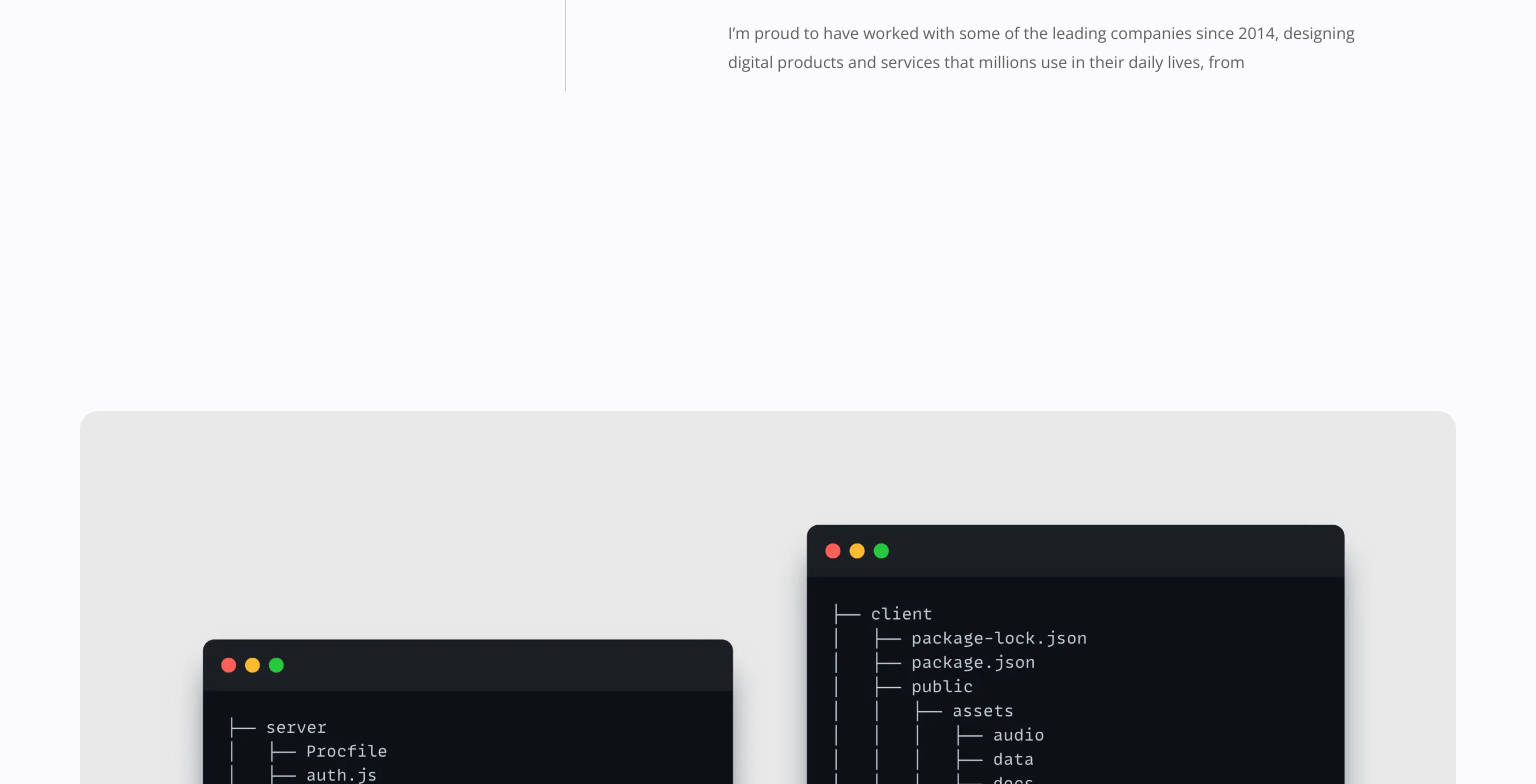
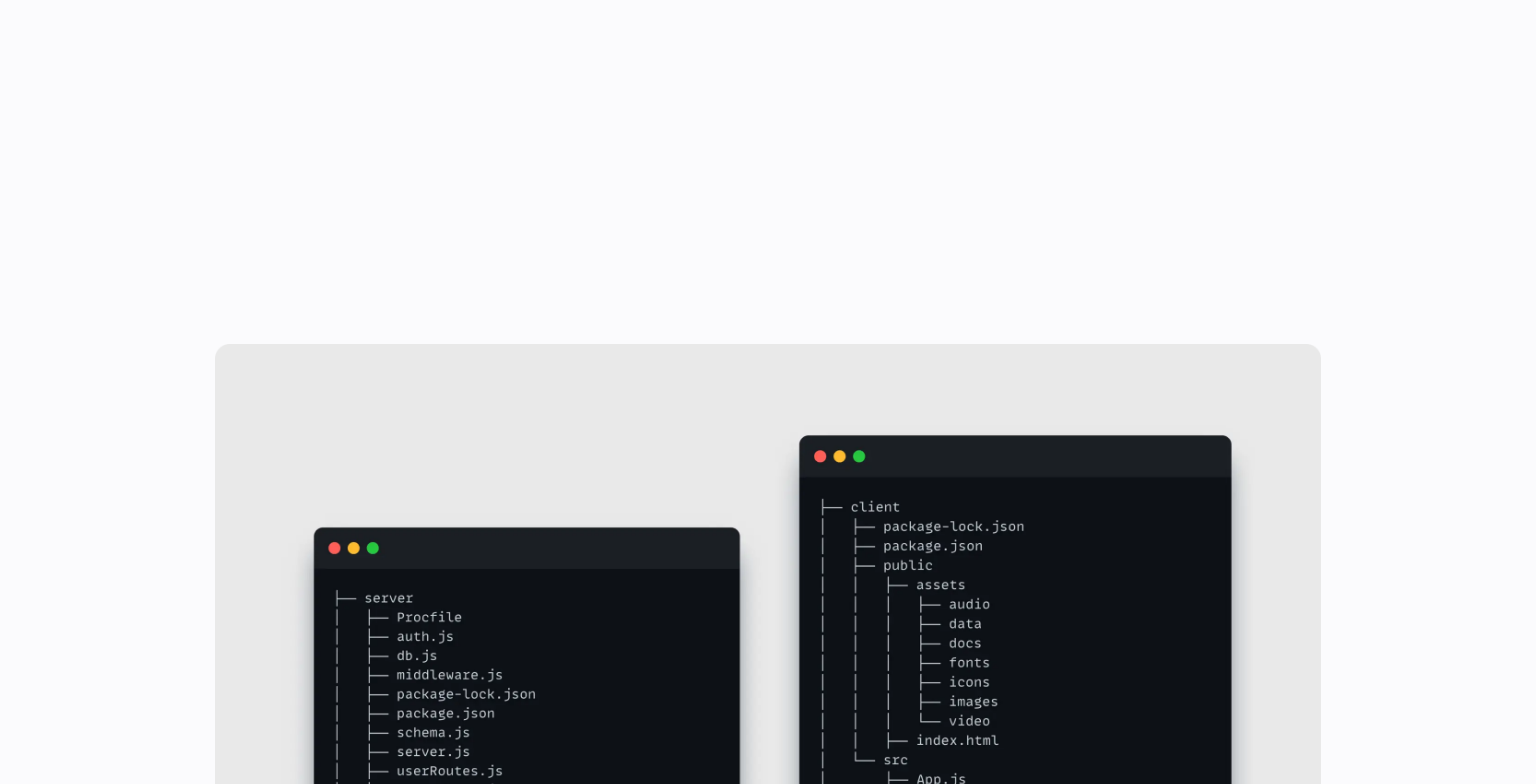
Before and after one commit to JaceksFridge/jacekpaczos.com, a React (Create React App) app: page /casemoonlog in a window 1536 px wide. Shown: the part 7640-8424 px from the top of the page. Built offline with nearby package versions, Linux system fonts and the light colour scheme.

Commit message:
bettered responsiveness

```diff
--- a/src/styles/CaseStudy.scss
+++ b/src/styles/CaseStudy.scss
@@ -170,3 +170,16 @@
         }
     }
 }
+
+
+
+@media only screen and (min-width: 1500px) {
+    .casestudy{
+        .case-imageblocks{
+            padding: 14%;
+            img{
+            margin-bottom: 14%;
+            }
+        }
+    }
+}
--- a/src/styles/Footer.scss
+++ b/src/styles/Footer.scss
@@ -26,7 +26,15 @@
 
 @media only screen and (min-width: 1200px) {
  .footer{
-    padding: 0 14%;
+    padding: 0 5rem;
     height: 8rem;
  }
 }
+
+
+@media only screen and (min-width: 1500px) {
+    .footer{
+       padding: 0 14%;
+       height: 8rem;
+    }
+}
```
